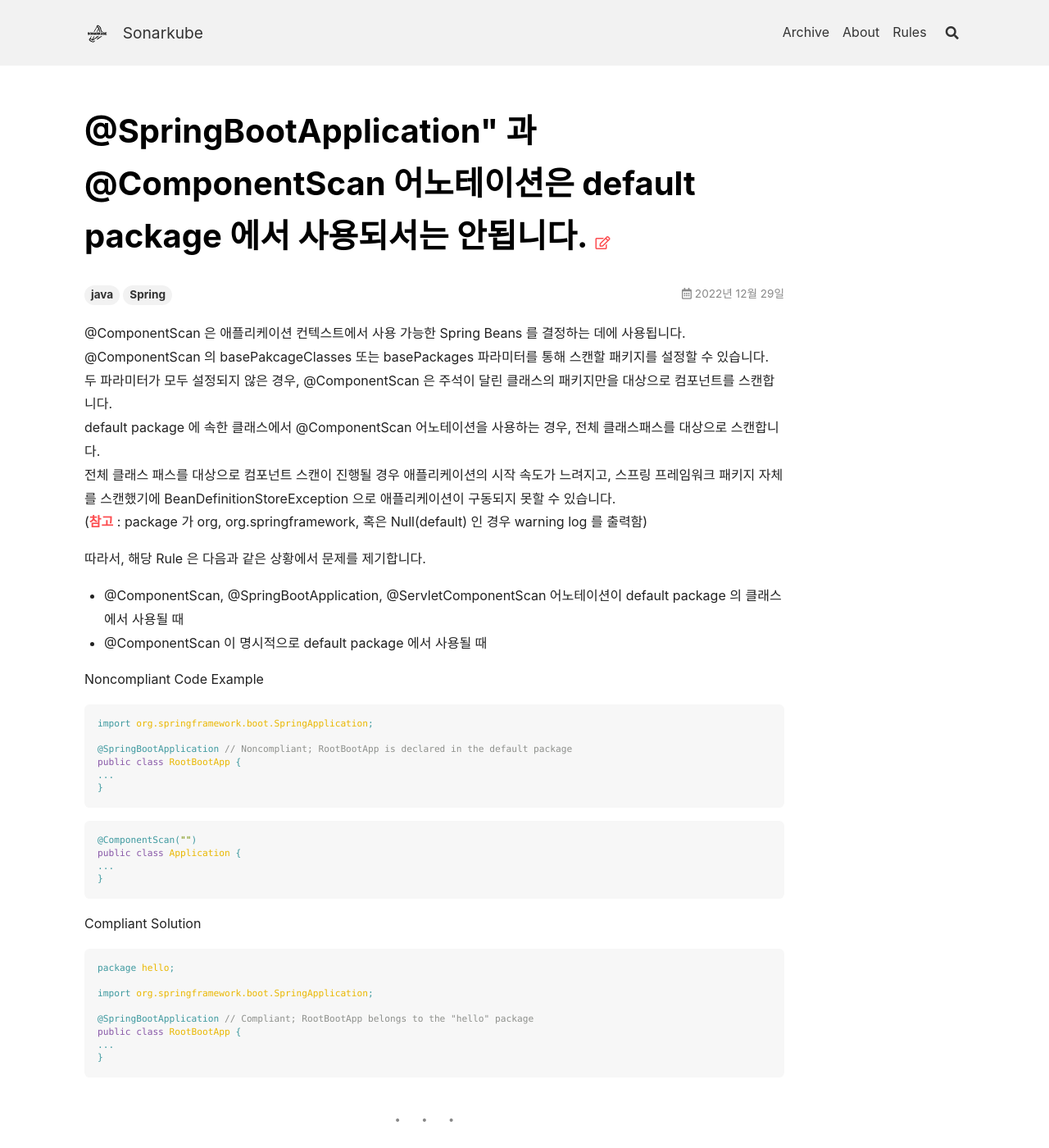
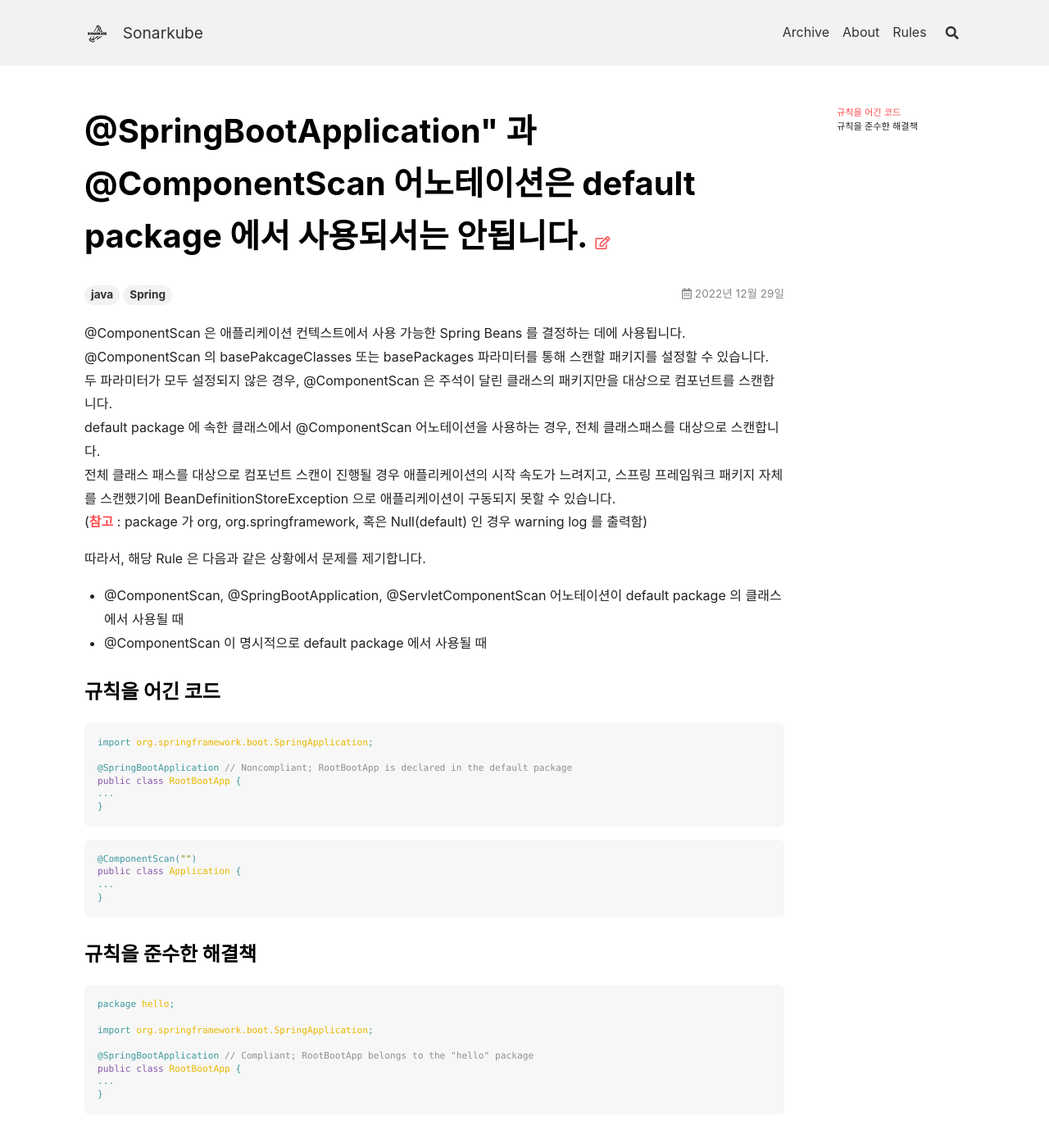
Before and after one commit to kantabile/sonarkube, a Jekyll site: the page built from _posts/2022-12-29-RSPEC-4602.md, in a window 1280 px wide and 1400 px high. Shown: the whole window at 82% size. Built offline with Jekyll 4.4.1, drawn with Linux system fonts in a browser that asks for light colours; nearby versions of some CDN libraries; emoji names are drawn with the system emoji font.

Commit message:
fix : Noncompliant / Compliant 코드의 예제를 한글 제목으로 변경

````diff
--- a/_posts/2022-12-29-RSPEC-3753.md
+++ b/_posts/2022-12-29-RSPEC-3753.md
@@ -8,7 +8,8 @@ tags: [java, Spring]
 해당 데이터는 세션이 끝나면 정리되어야 하지만 @RequestMapping 메서드에서 SessionStatus 객체에 대해 setComplete()가 호출되지 않는 한 Spring 이나 JVM 에서 해당 데이터를 정리할 수 없습니다.
 SessionStatus 개체는 해당 메서드에 매개 변수로 전달되어야 합니다.
 
-Noncompliant Code Example
+### 규칙을 어긴 코드
+
 ```java
 @Controller
 @SessionAttributes("hello")  // Noncompliant; this doesn't get cleaned up
@@ -22,7 +23,8 @@ public class HelloWorld {
 }
 ```
 
-Compliant Solution
+### 규칙을 준수한 해결책
+
 ```java
 @Controller
 @SessionAttributes("hello")
--- a/_posts/2022-12-29-RSPEC-4602.md
+++ b/_posts/2022-12-29-RSPEC-4602.md
@@ -14,8 +14,8 @@ default package 에 속한 클래스에서 @ComponentScan 어노테이션을 사
 - @ComponentScan, @SpringBootApplication, @ServletComponentScan 어노테이션이 default package 의 클래스에서 사용될 때
 - @ComponentScan 이 명시적으로 default package 에서 사용될 때
 
+### 규칙을 어긴 코드
 
-Noncompliant Code Example
 ```java
 import org.springframework.boot.SpringApplication;
 
@@ -32,7 +32,8 @@ public class Application {
 }
 ```
 
-Compliant Solution
+### 규칙을 준수한 해결책
+
 ```java
 package hello;
 
````
Also changed, not shown: _posts/2022-12-29-RSPEC-2229.md (+2 -1 lines).
